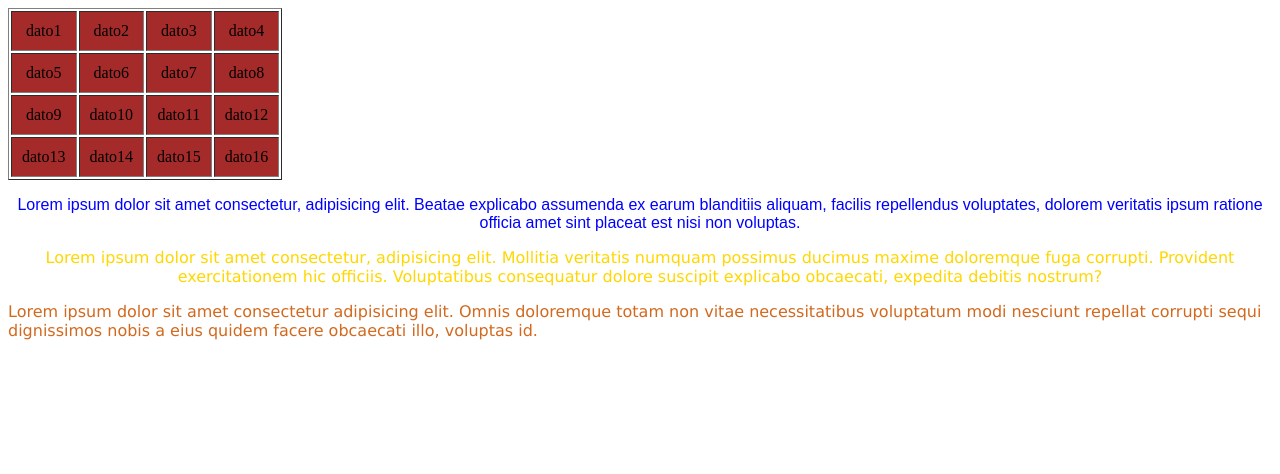
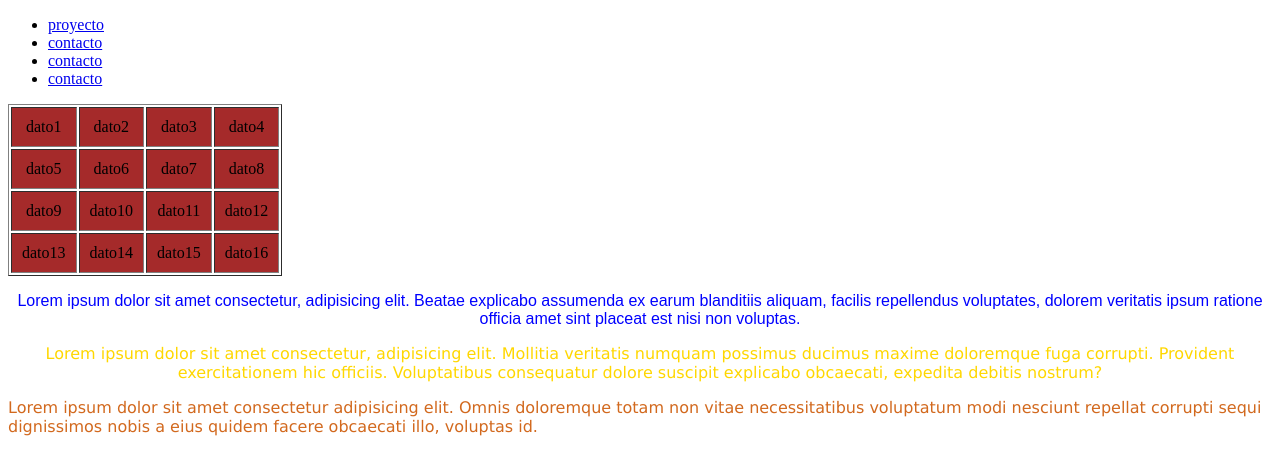
Before and after one commit to nicolast1308/proyectosena2, a plain HTML site: page index.html in a window 1280 px wide. Drawn offline with Linux system fonts and the light colour scheme.

Commit message:
version3

```diff
--- a/index.html
+++ b/index.html
@@ -25,6 +25,12 @@
     </style>
 </head>
 <body>
+    <ul> <li><a href="marcador1">proyecto</a></li>
+        <li><a href="marcador2">contacto</a></li>
+        <li><a href="marcador2">contacto</a></li>
+         <li><a href="marcador2">contacto</a></li> </ul>
+
+
     <table border="1">
         <tr>
             <td>dato1</td>
```
Also changed, not shown: imagen/moto01.jpg (added), imagen/moto02.jpg (added).
